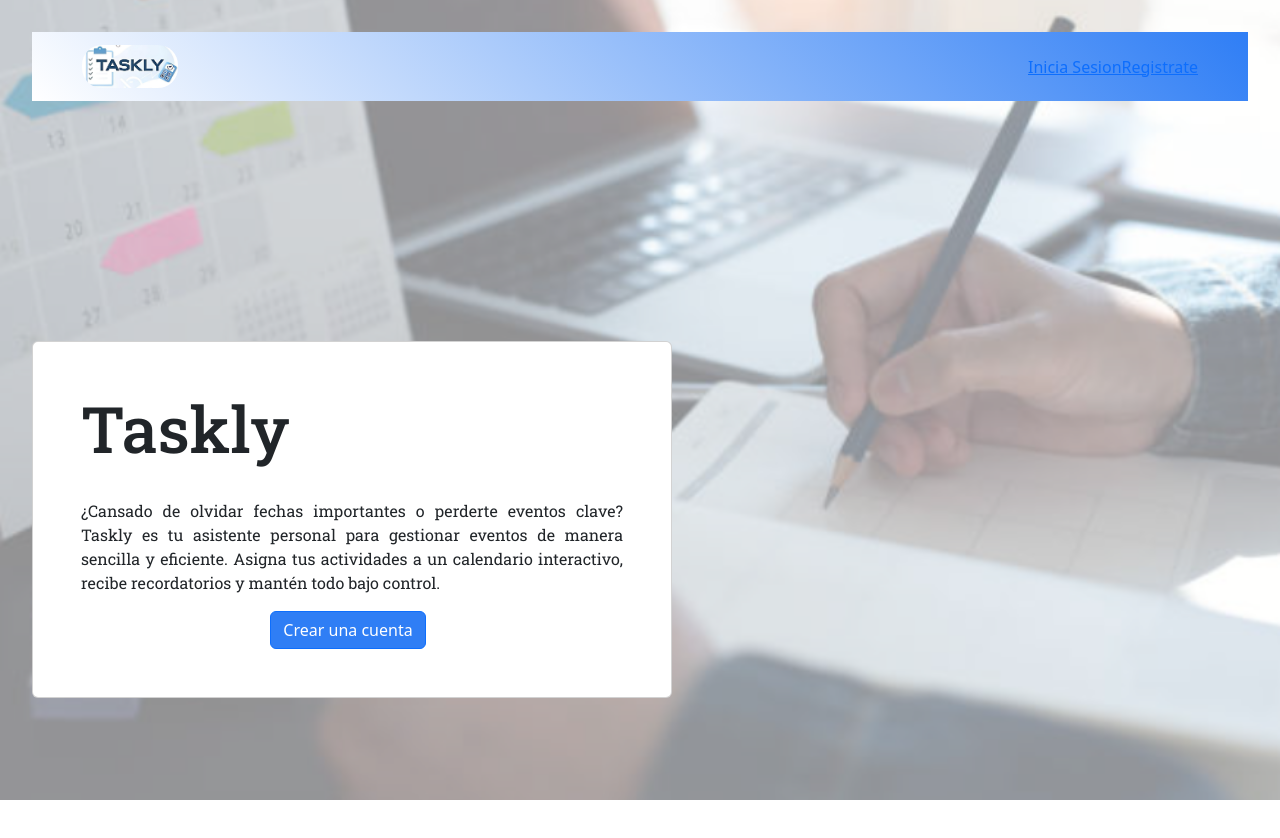
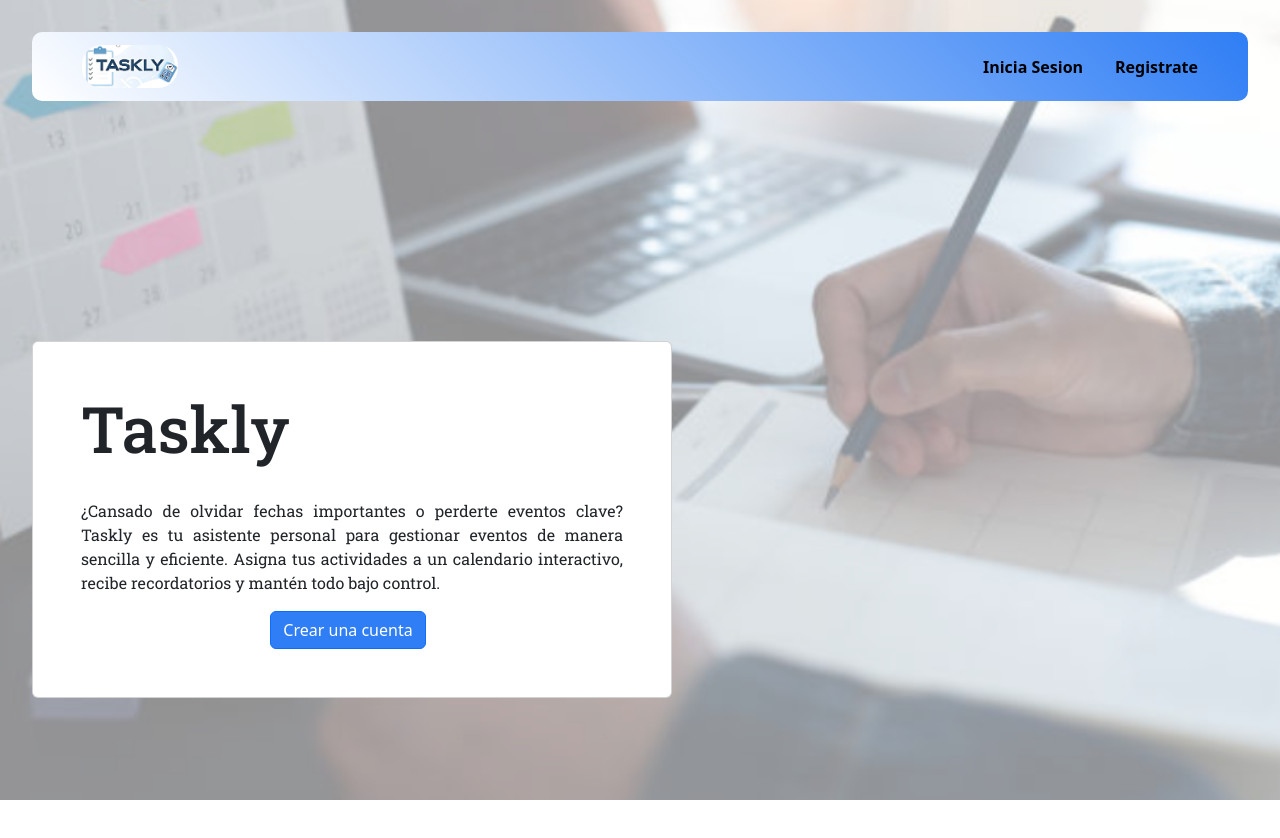
Before and after one commit to aChacin8/reminder-project-backend, a React (Vite) app: page / in a window 1280 px wide. Shown: the top 838 px of the page. Built offline with nearby package versions, Linux system fonts and the light colour scheme.

Commit message:
Implementamos un mejor diseño para el NavBar

```diff
--- a/src/styles/Header.scss
+++ b/src/styles/Header.scss
@@ -1,9 +1,54 @@
+$hover-color: #124c97;
+
+@mixin header-border($size: 2px) {
+    text-decoration: none;
+    border-bottom: solid $size transparent; // Inicialmente transparente
+    transition: border-color 0.3s ease;
+}
+
 .navbar {
-
-    background: linear-gradient(45deg, rgb(255, 255, 255), rgb(47, 126, 245) );
+    padding: 10px;
+    border-radius: 10px;
+    background: linear-gradient(45deg, rgb(255, 255, 255), rgb(47, 126, 245));
 
     &__logo {
         width: 6rem;
         border-radius: 20px;
     }
+
+    &__nav {
+        display: flex;
+        justify-content: space-between;
+        align-items: center;
+
+        &--ref {
+            position: relative;
+            text-decoration: none;
+            font-weight: bold;
+            margin-left: 2rem;
+            color: rgb(0, 0, 0);
+            transition: color 0.3s ease;
+
+            &::after {
+                content: '';
+                display: block;
+                height: 3px;
+                width: 0;
+                background: $hover-color;
+                transition: width 0.5s ease;
+                position: absolute;
+                bottom: -3px;
+            }
+
+            &:hover,
+            &.active {  // <-- Se mantiene marcado cuando es activo
+                color: $hover-color;
+
+                &::after {
+                    width: 100%;
+                }
+            }
+        }
+
+    }
 }
```
